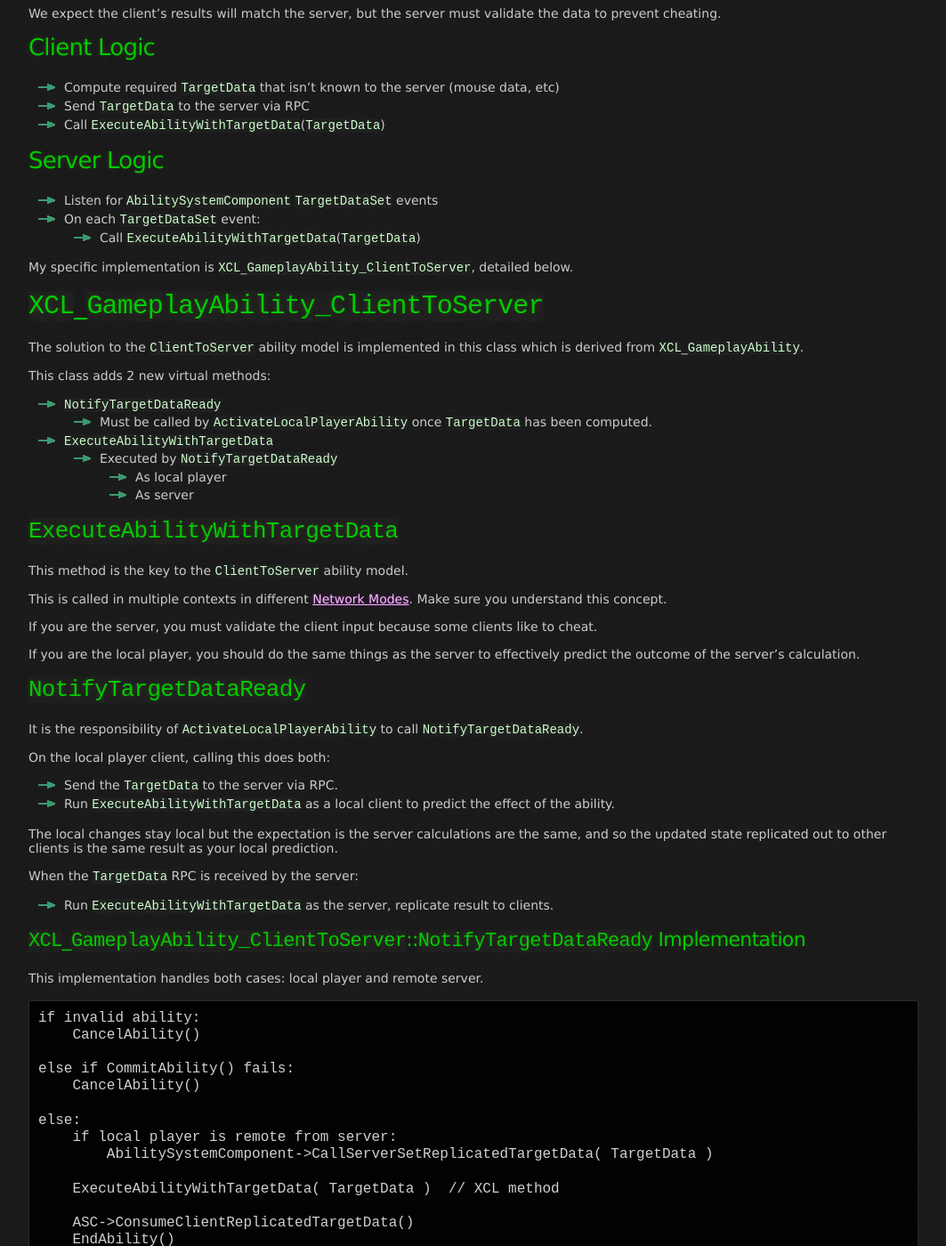
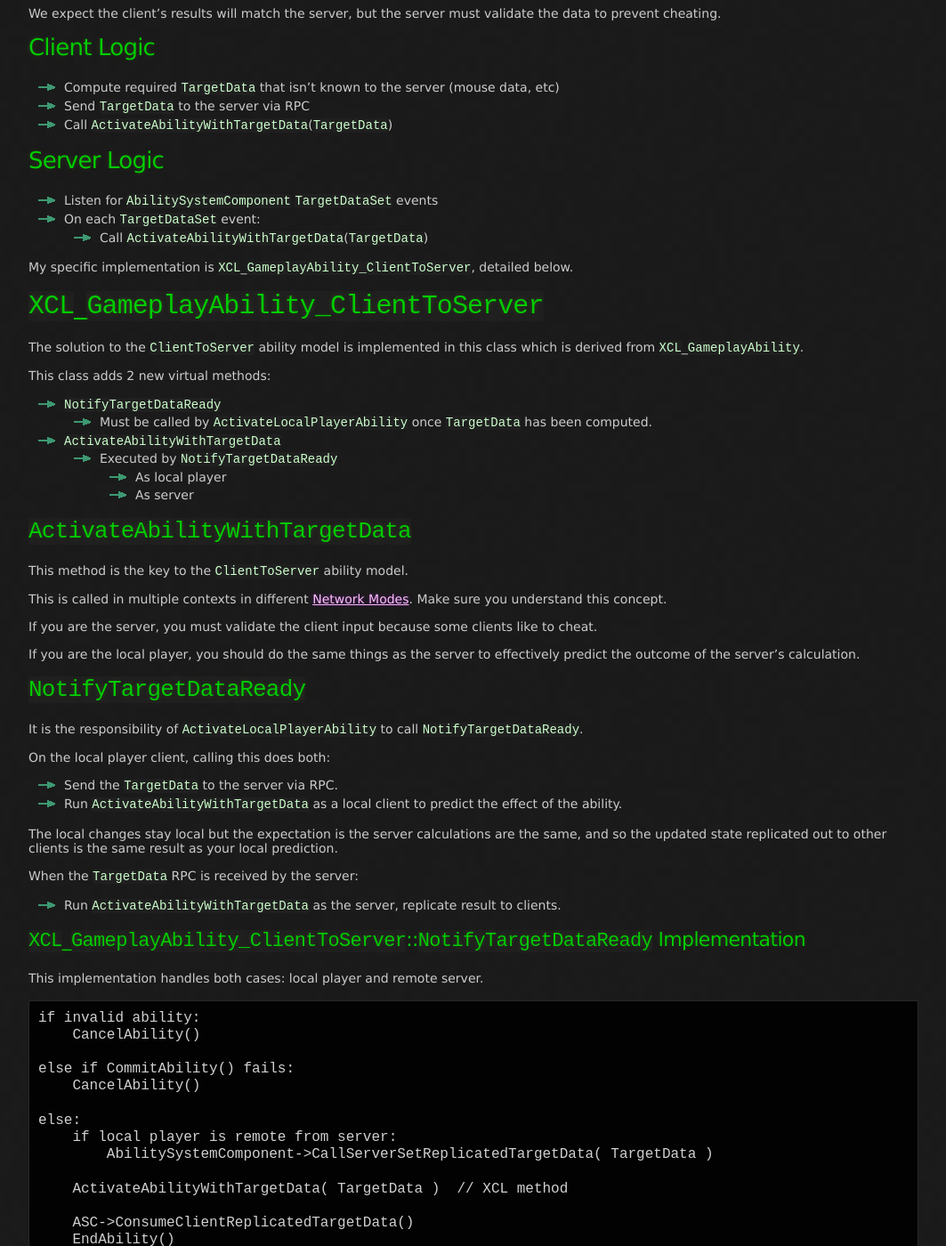
Before and after one commit to x157/x157.github.io, a Jekyll site: the page built from UE5/LyraStarterGame/Tutorials/How-To-Send-Client-Gameplay-Ability-Data-to-Server-in-C++.md, in a window 1280 px wide and 1400 px high, scrolled down 962 px. Shown: the whole window at 89% size, without its empty margins (108-1171 px from the left). Built offline with Jekyll 4.4.1, drawn with Linux system fonts in a browser that asks for light colours; some of the changed text lies outside the part shown.

Commit message:
Rename ExecuteAbility to ActivateAbility, more accurate for non-instant abilities

````diff
--- a/UE5/LyraStarterGame/Tutorials/How-To-Send-Client-Gameplay-Ability-Data-to-Server-in-C++.md
+++ b/UE5/LyraStarterGame/Tutorials/How-To-Send-Client-Gameplay-Ability-Data-to-Server-in-C++.md
@@ -56,7 +56,7 @@ My `XCL`_`GameplayAbility` base class handles this distinction, and it is an imp
 
 # Implementation Considerations
 
-We create a new virtual method `ExecuteAbilityWithTargetData` and call it either as the local player client
+We create a new virtual method `ActivateAbilityWithTargetData` and call it either as the local player client
 or as the server.
 
 In this method, we run both local player and server code.  This is purely the "do the ability now" code in the
@@ -69,13 +69,13 @@ We expect the client's results will match the server, but the server must valida
 
 - Compute required `TargetData` that isn't known to the server (mouse data, etc)
 - Send `TargetData` to the server via RPC
-- Call `ExecuteAbilityWithTargetData`(`TargetData`)
+- Call `ActivateAbilityWithTargetData`(`TargetData`)
 
 ## Server Logic
 
 - Listen for `AbilitySystemComponent` `TargetDataSet` events
 - On each `TargetDataSet` event:
-  - Call `ExecuteAbilityWithTargetData`(`TargetData`)
+  - Call `ActivateAbilityWithTargetData`(`TargetData`)
 
 My specific implementation is `XCL`_`GameplayAbility_ClientToServer`, detailed below.
 
@@ -91,13 +91,13 @@ This class adds 2 new virtual methods:
   - Must be called by `ActivateLocalPlayerAbility` once `TargetData` has been computed.
 
 
-- `ExecuteAbilityWithTargetData`
+- `ActivateAbilityWithTargetData`
   - Executed by `NotifyTargetDataReady`
     - As local player
     - As server
 
 
-## `ExecuteAbilityWithTargetData`
+## `ActivateAbilityWithTargetData`
 
 This method is the key to the `ClientToServer` ability model.
 
@@ -118,14 +118,14 @@ It is the responsibility of `ActivateLocalPlayerAbility` to call `NotifyTargetDa
 On the local player client, calling this does both:
 
 - Send the `TargetData` to the server via RPC.
-- Run `ExecuteAbilityWithTargetData` as a local client to predict the effect of the ability.
+- Run `ActivateAbilityWithTargetData` as a local client to predict the effect of the ability.
 
 The local changes stay local but the expectation is the server calculations are the same,
 and so the updated state replicated out to other clients is the same result as your local prediction.
 
 When the `TargetData` RPC is received by the server:
 
-- Run `ExecuteAbilityWithTargetData` as the server, replicate result to clients.
+- Run `ActivateAbilityWithTargetData` as the server, replicate result to clients.
 
 
 ### `XCL`_`GameplayAbility_ClientToServer`::`NotifyTargetDataReady` Implementation
@@ -143,7 +143,7 @@ else:
     if local player is remote from server:
         AbilitySystemComponent->CallServerSetReplicatedTargetData( TargetData )
 
-    ExecuteAbilityWithTargetData( TargetData )  // XCL method
+    ActivateAbilityWithTargetData( TargetData )  // XCL method
 
     ASC->ConsumeClientReplicatedTargetData()
     EndAbility()
@@ -171,7 +171,7 @@ This example class shows how to implement a `ClientToServer` ability.  Only two
   - Gather the `TargetData` info and invoke `NotifyTargetDataReady`
 
 
-- `ExecuteAbilityWithTargetData` override `XCL`_`GameplayAbility_ClientToServer`
+- `ActivateAbilityWithTargetData` override `XCL`_`GameplayAbility_ClientToServer`
   - Runs on both the client and server to execute the ability with the `TargetData`.
 
 
@@ -193,7 +193,7 @@ protected:
 	//~End of UXCL_GameplayAbility interface
 
 	//~UXCL_GameplayAbility_ClientToServer interface
-	virtual void ExecuteAbilityWithTargetData(const FGameplayAbilityTargetDataHandle& TargetDataHandle, FGameplayTag ApplicationTag) override;
+	virtual void ActivateAbilityWithTargetData(const FGameplayAbilityTargetDataHandle& TargetDataHandle, FGameplayTag ApplicationTag) override;
 	//~End of UXCL_GameplayAbility_ClientToServer interface
 
 };
@@ -228,14 +228,14 @@ void UExampleClientToServerAbility::ActivateLocalPlayerAbility(const FGameplayAb
 ```
 
 
-## `ExecuteAbilityWithTargetData` Implementation
+## `ActivateAbilityWithTargetData` Implementation
 
 This runs on the local player client as prediction code.
 
 It also runs on the server as authoritative code after the `TargetData` is received from the client.
 
 ```c++
-void UExampleClientToServerAbility::ExecuteAbilityWithTargetData(const FGameplayAbilityTargetDataHandle& TargetDataHandle, FGameplayTag ApplicationTag)
+void UExampleClientToServerAbility::ActivateAbilityWithTargetData(const FGameplayAbilityTargetDataHandle& TargetDataHandle, FGameplayTag ApplicationTag)
 {
 	if (const FGameplayAbilityTargetData* TargetData = TargetDataHandle.Get(0))
 	{
````
